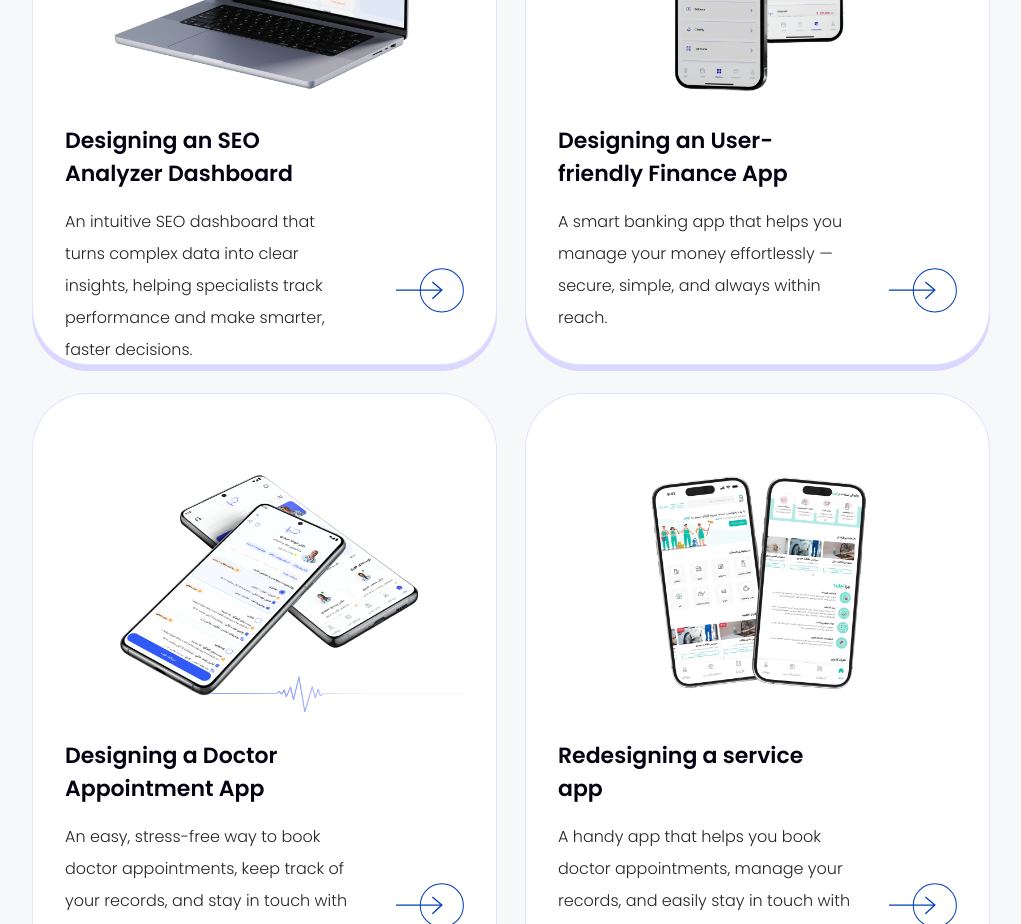
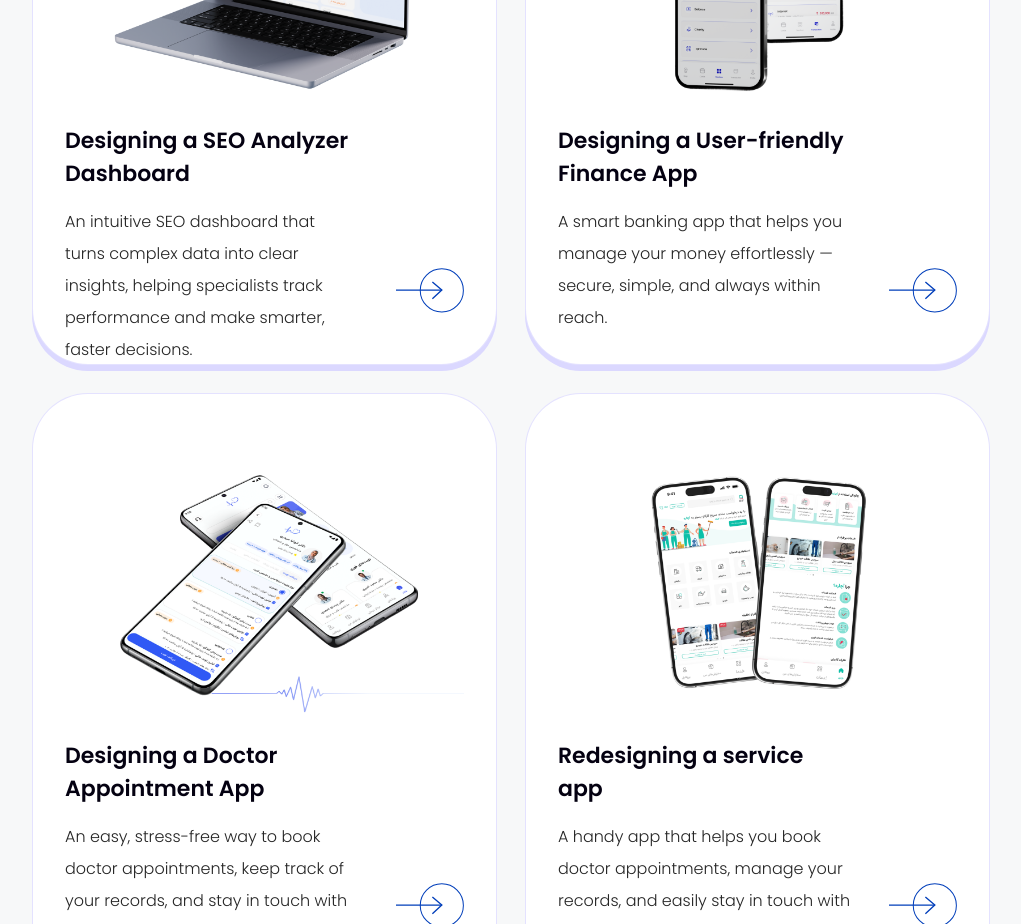
Before and after one commit to amirjafari82/zahra-portolio, a React (Vite) app: page / in a window 1280 px wide. Shown: the part 820-1744 px from the top of the page, without its empty margins (128-1149 px from the left). Built offline with nearby package versions, Linux system fonts and the light colour scheme.

Commit message:
Editing V5

```diff
--- a/src/CaseStudies/Components/Project/ProjectDesc.jsx
+++ b/src/CaseStudies/Components/Project/ProjectDesc.jsx
@@ -14,7 +14,7 @@ const ProjectDesc = ({ curruntPage }) => {
 	return (
 		<StyledProjectDesc>
 			<ProjectOverView {...{ curruntPage }} />
-			<Problem {...{ curruntPage }} />
+			{curruntPage?.problem && <Problem {...{ curruntPage }} />}
 			<Research {...{ curruntPage }} />
 			<Design {...{ curruntPage }} />
 			<UsabilityTesting {...{ curruntPage }} />
--- a/src/CaseStudies/Javidaan/Research/JavidaanFeatures.jsx
+++ b/src/CaseStudies/Javidaan/Research/JavidaanFeatures.jsx
@@ -2,8 +2,6 @@ import React from "react";
 import styled from "styled-components";
 import Ellipse from "../../../assets/icons/Ellipse";
 import { device } from "../../../styles/breakpoints";
-
-const items = ["Must Have", "Could Have", "Should Have", "Won’t Have"];
 
 const cardItems = [
 	{
@@ -123,19 +121,6 @@ const JavidaanFeatures = () => {
 		>
 			<div>
 				<StyledH4>Features</StyledH4>
-				<StyledItems>
-					{items?.map((d) => (
-						<span
-							style={{
-								color: "#9C9C9C",
-								fontSize: "20px",
-								fontWeight: 500,
-							}}
-						>
-							{d}
-						</span>
-					))}
-				</StyledItems>
 			</div>
 			<StyledP1
 				style={{
--- a/src/CaseStudies/items.js
+++ b/src/CaseStudies/items.js
@@ -18,7 +18,7 @@ import PhotoShop from "./tools/PhotoShop";
 export const caseItems = {
 	Javidaan: {
 		header: {
-			title: "Designing an <strong>SEO Analyzer Dashboard</strong>",
+			title: "Designing a <strong>SEO Analyzer Dashboard</strong>",
 			date: "2025",
 			device: "Web",
 			textColor: "#000",
@@ -46,7 +46,7 @@ export const caseItems = {
 	},
 	App100: {
 		header: {
-			title: "Designing an <strong>User-friendly Finance App</strong>",
+			title: "Designing a <strong>User-friendly Finance App</strong>",
 			date: "2024",
 			device: "Web",
 			role: "Product Designer",
@@ -117,12 +117,12 @@ export const caseItems = {
   		the Achare website. Through the design process, we discovered that streamlining and speeding up the
   		service request flow could significantly improve the overall user experience — which became the main focus
   		of the redesign.`,
-		problem: `The stakeholders recognized a clear need at the outset of this project:
-		scheduling a doctor's appointment was frequently difficult,
-		time-consuming, and frustrating, particularly for senior citizens.
-		The idea was to create an app that makes everything easier,
-		from scheduling an appointment to locating the best doctor,
-		by providing a simple, easy-to-use interface that saves time and lowers stress.`,
+		// problem: `The stakeholders recognized a clear need at the outset of this project:
+		// scheduling a doctor's appointment was frequently difficult,
+		// time-consuming, and frustrating, particularly for senior citizens.
+		// The idea was to create an app that makes everything easier,
+		// from scheduling an appointment to locating the best doctor,
+		// by providing a simple, easy-to-use interface that saves time and lowers stress.`,
 		research: AchareResearch,
 		design: AchareDesign,
 	},
--- a/src/Components/CaseStudyItems.jsx
+++ b/src/Components/CaseStudyItems.jsx
@@ -6,13 +6,13 @@ import { device } from "../styles/breakpoints";
 const items = [
 	{
 		image: "./images/SEO_Analyzer.png",
-		title: "Designing an SEO Analyzer Dashboard",
+		title: "Designing a SEO Analyzer Dashboard",
 		desc: "An intuitive SEO dashboard that turns complex data into clear insights, helping specialists track performance and make smarter, faster decisions.",
 		link: "Javidaan",
 	},
 	{
 		image: "./images/Finance.png",
-		title: "Designing an User-friendly Finance App",
+		title: "Designing a User-friendly Finance App",
 		desc: "A smart banking app that helps you manage your money effortlessly — secure, simple, and always within reach.",
 		link: "App100",
 	},
--- a/src/assets/icons/Register.jsx
+++ b/src/assets/icons/Register.jsx
@@ -6,7 +6,9 @@ const Register = (props) => (
 		viewBox="0 0 20 20"
 		fill="none"
 		xmlns="http://www.w3.org/2000/svg"
-		{...props}
+		style={{
+			flexShrink: 0
+		}}
 	>
 		<path
 			d="M18.3337 10.0002C18.3337 5.39779 14.6027 1.66683 10.0003 1.66683C5.39795 1.66683 1.66699 5.39779 1.66699 10.0002C1.66699 14.6025 5.39795 18.3335 10.0003 18.3335C14.6027 18.3335 18.3337 14.6025 18.3337 10.0002Z"
```
